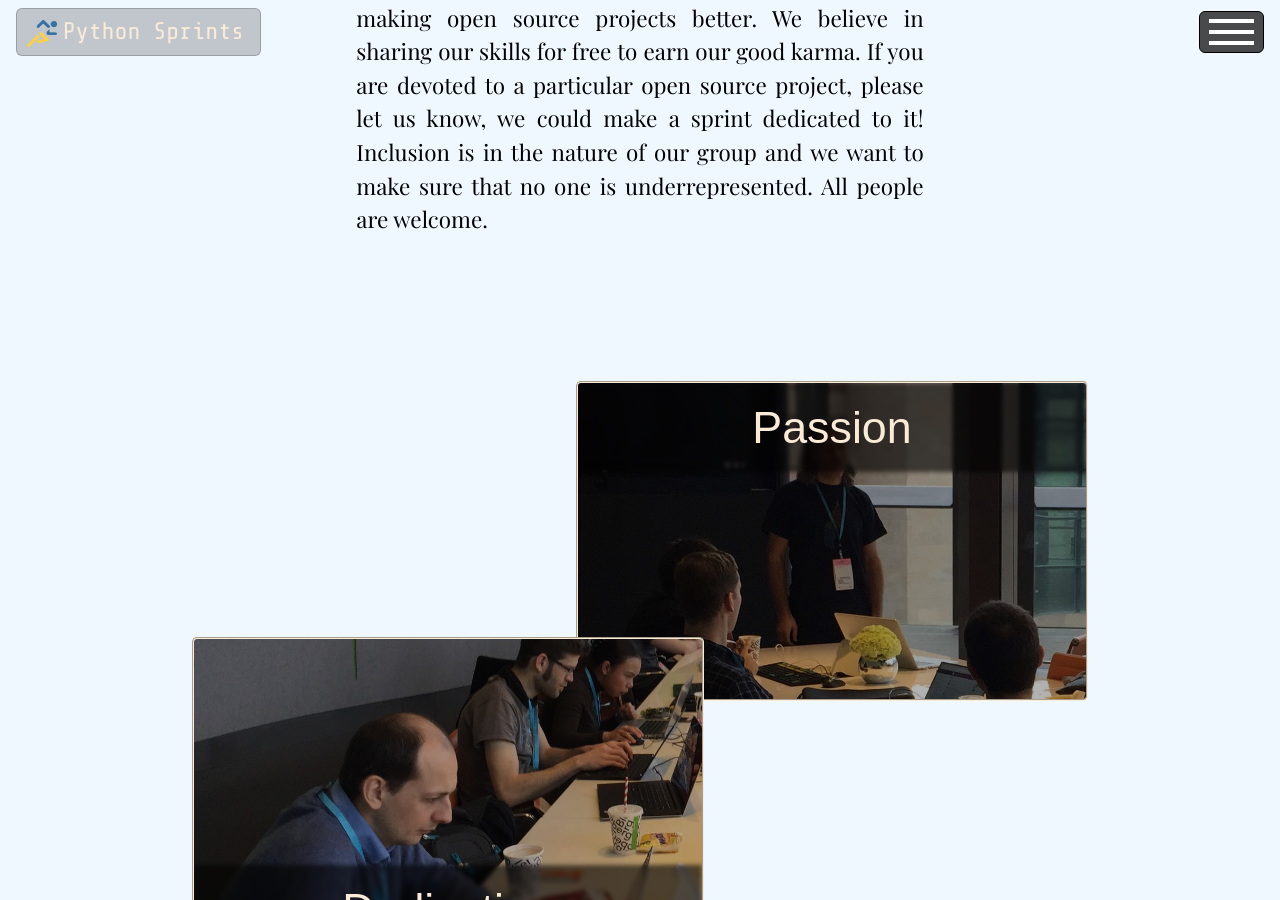
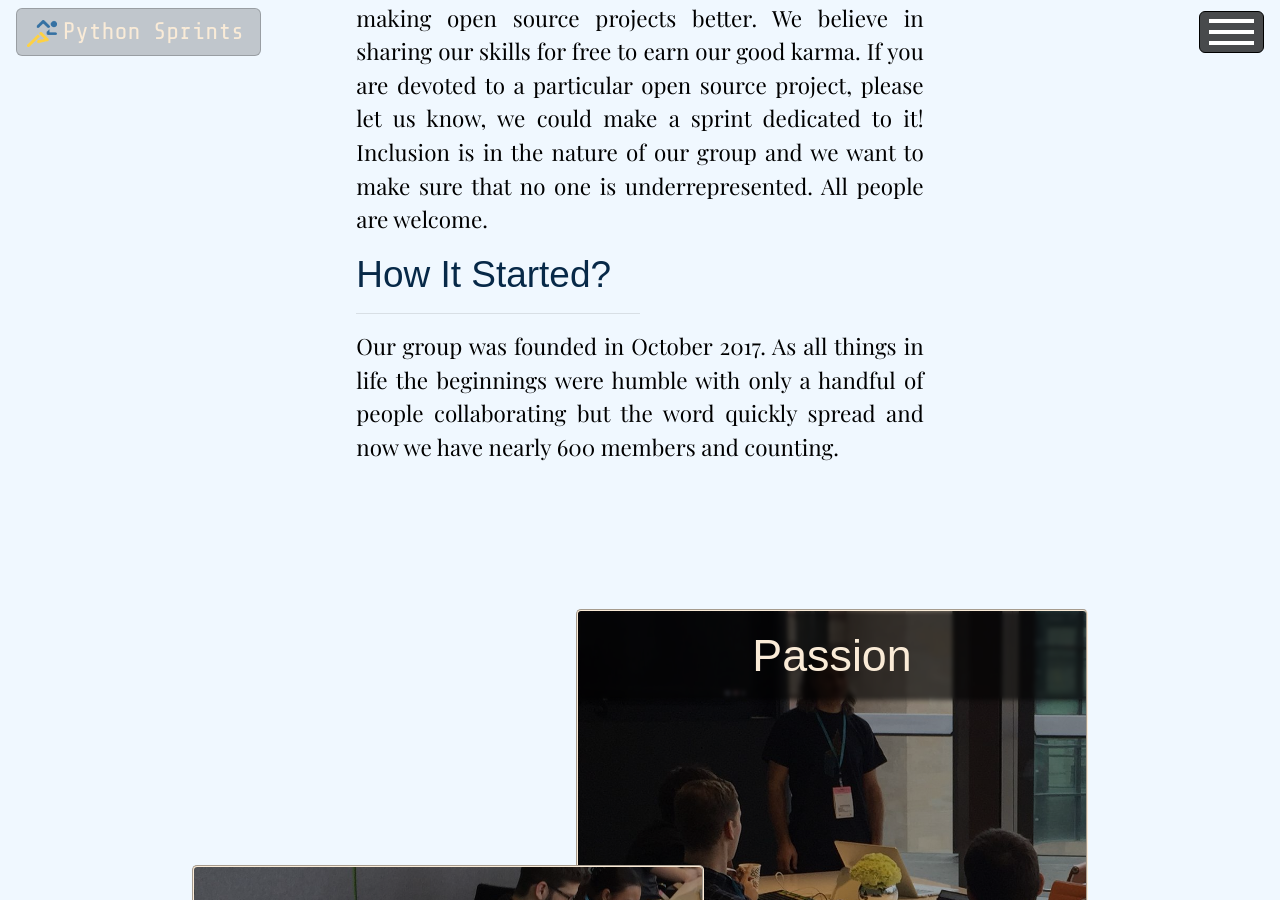
Before and after one commit to python-sprints/python-sprints.github.io, a Jekyll site: the page built from _pages/01_about.html, in a window 1280 px wide and 900 px high, scrolled down 872 px. Built offline with Jekyll 4.4.1, drawn with Linux system fonts in a browser that asks for light colours; nearby versions of some CDN libraries; some web fonts are replaced; some of the changed text lies outside the part shown.

Commit message:
Added more info on our group / history. Created necessary styles for left hand side aligned titles/dividers in about section.

```diff
--- a/_pages/01_about.html
+++ b/_pages/01_about.html
@@ -43,6 +43,11 @@
                         We believe in sharing our skills for free to earn our good karma. If you are devoted to a particular open source project, please let us know, we could make a sprint dedicated to it!
                         Inclusion is in the nature of our group and we want to make sure that no one is underrepresented. All people are welcome.
                         </p>
+                        <h2 class="about__paragraph-title-dark-left">How It Started?</h2>
+                        <hr class="about__divider-left">
+                        <p class="about__paragraph-dark">
+                            Our group was founded in October 2017. As all things in life the beginnings were humble with only a handful of people collaborating but the word quickly spread and now we have nearly 600 members and counting.
+                        </p>
                     </div>
                 </div>
             </div>
@@ -80,10 +85,17 @@
                         <p class="about__paragraph-dark">
                             We believe in helping each other to bring the knowledge in the group up to the highest possible level. Anyone can ask a question and expect aid in their problems during the session. We have people using all kinds of OSes, editors etc. and we all sometimes struggle but a solution is just ask someone else to have a look.
                         </p>
+                        <h2 class="about__paragraph-title-dark-left">What Our Meetings Look Like?</h2>
+                        <hr class="about__divider-left">
+                        <p class="about__paragraph-dark">
+                            Usually there is a subject advertised well ahead of the time with clear setup instructions so that everyone can come prepared.
+                            But you should not worry if setting up is difficult - part of our creed is to help new people get introduced into the world of open source.
+                            Help will be provided even if it is just creating a git repository and learning how to contribute. It is all part of growing our group organically and all people are welcome!
+                            All the coding aside there is always time for a joyful banter, sharing work and life experiences with pizza and beers to hand.
+                        </p>
                     </div>
                 </div>
             </div>
         </div>
     </div>
-
 </section>
--- a/_sass/about.scss
+++ b/_sass/about.scss
@@ -52,6 +52,12 @@
   text-align: right;
 }
 
+.about__paragraph-title-dark-left {
+  @extend .title-dark;
+  font-size: 1.65em;
+  text-align: left;
+}
+
 .about__paragraph-title-light {
   @extend .title-light;
   font-size: 1.65em;
@@ -62,6 +68,10 @@
   width: 50%;
 }
 
+.about__divider-left {
+  margin-left: 0;
+  width: 50%;
+}
 
 .about__paragraph-dark {
   @extend .paragraph-dark;
```
